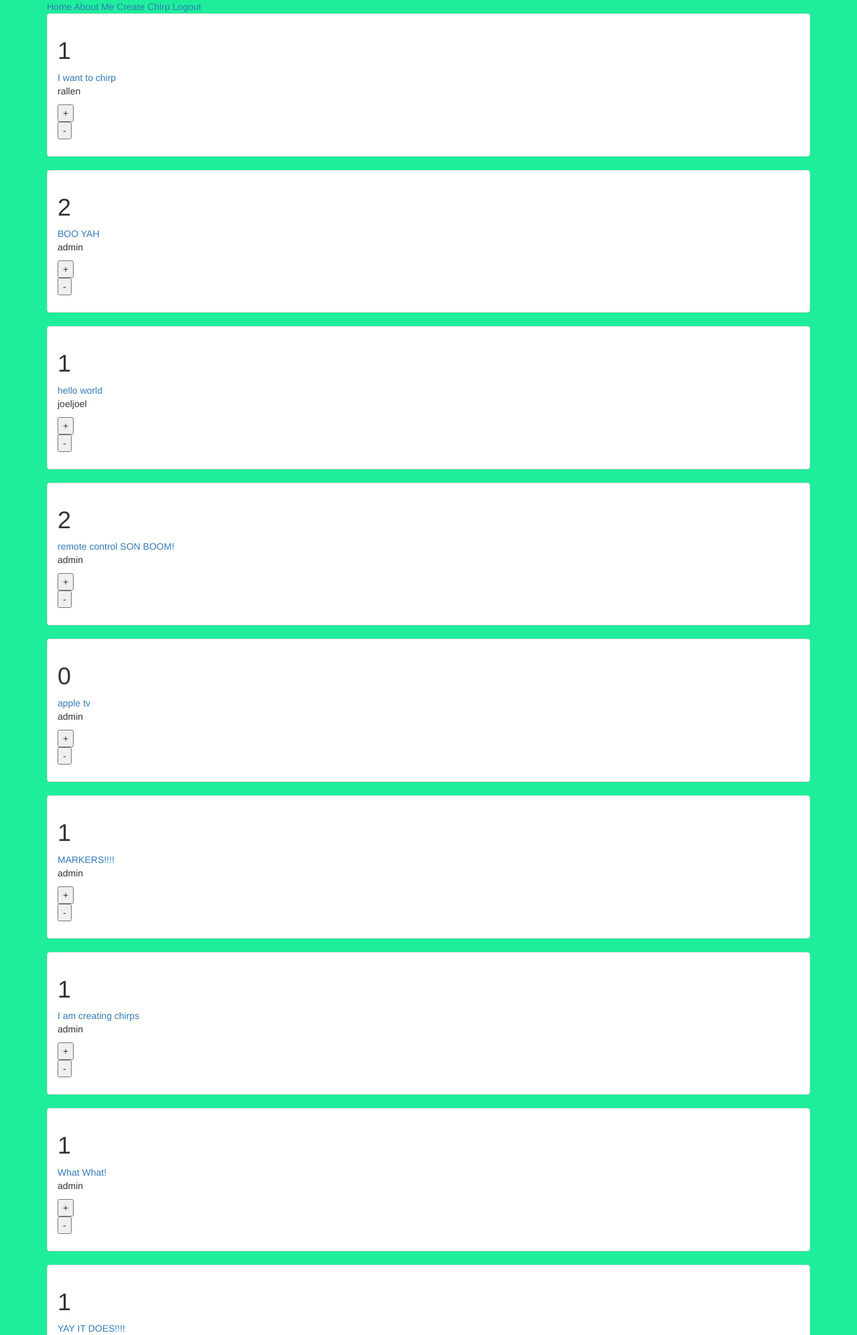
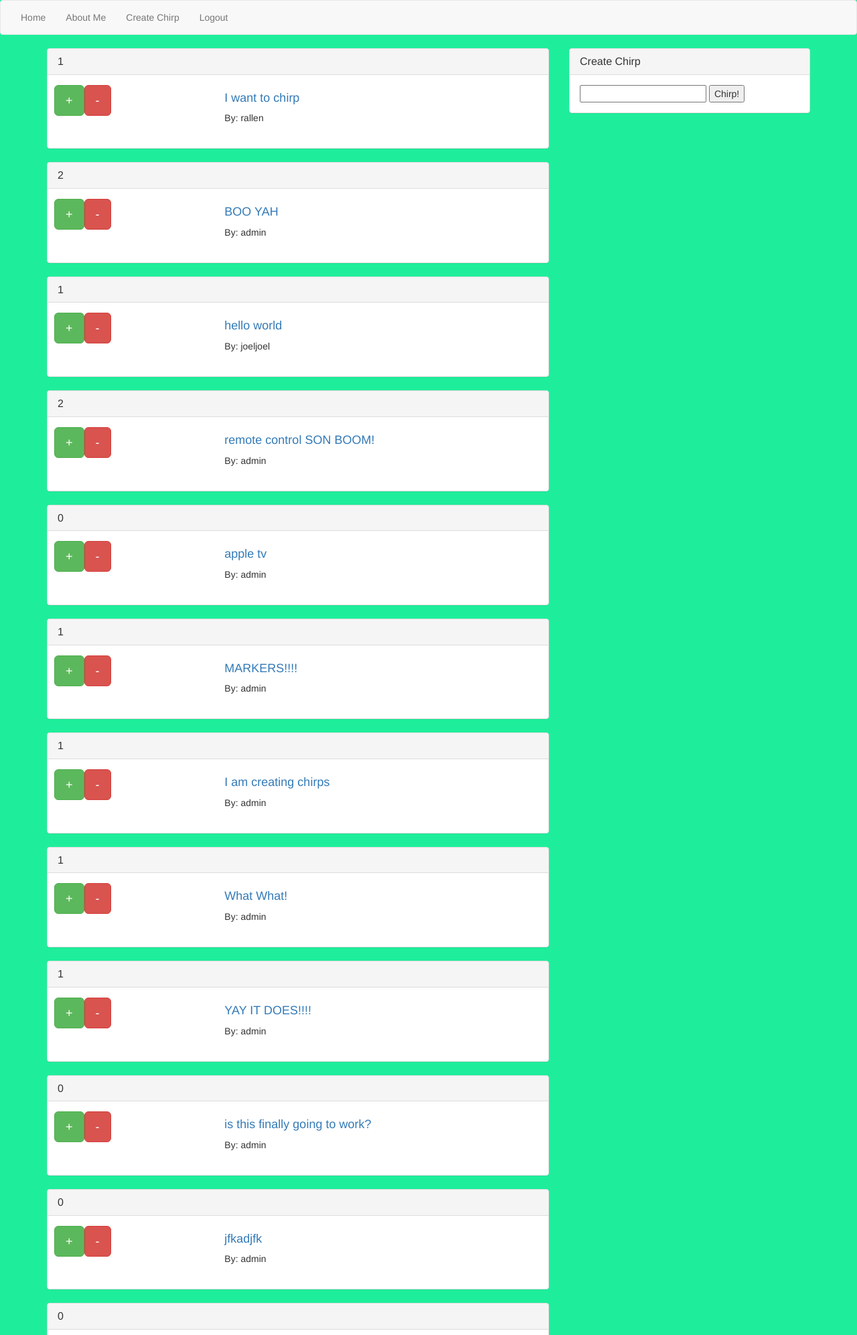
Before and after one commit to rallen0150/class_notes, a Django app: page / in a window 1280 px wide. Shown: the top 1994 px of the page at 67% size. Run offline with Django 3.2, Linux system fonts and the light colour scheme; a user stored in the database is signed in; data comes from the database, SQL or seed files in the repository; both versions use the stored data as it was after the commit; some libraries are stand-ins or nearby versions.

Commit message:
made the page into a grid view

```diff
--- a/week5/chirper2/templates/base.html
+++ b/week5/chirper2/templates/base.html
@@ -14,22 +14,27 @@
     </style>
   </head>
   <body>
+    <nav class="navbar navbar-default">
+      <div class="container-fluid">
+        <div class="nav navbar-nav">
+          <li><a href="{% url 'chirp_view' %}">Home</a></li>
+          <li><a href="{% url 'about_view' %}">About Me</a></li>
+          <li><a href="{% url 'chirp_create_view' %}">Create Chirp</a></li>
+          <li>{% if not request.user.is_authenticated %}
+            <a href="{% url 'user_create_view' %}">Create User</a>
+            <a href="{% url 'login' %}">Login</a>
+          {% else %}
+            <a href="{% url 'logout' %}?next={% url 'chirp_view' %}">Logout</a>
+          {% endif %}</li>
+        </div>
+      </div>
+    </nav>
+
     <div class="container">
-      <a href="{% url 'chirp_view' %}">Home</a>
-      <a href="{% url 'about_view' %}">About Me</a>
-      <a href="{% url 'chirp_create_view' %}">Create Chirp</a>
-      {% if not request.user.is_authenticated %}
-        <a href="{% url 'user_create_view' %}">Create User</a>
-        <a href="{% url 'login' %}">Login</a>
-      {% else %}
-        <a href="{% url 'logout' %}?next={% url 'chirp_view' %}">Logout</a>
-      {% endif %}
 
       {% block content %}
       {% endblock %}
-      {% block footer %}
-      footer stuff
-      {% endblock %}
+
     </div>
   </body>
 </html>
--- a/week5/chirper2/templates/chirps.html
+++ b/week5/chirper2/templates/chirps.html
@@ -1,27 +1,59 @@
 {% extends "base.html" %}
 
 {% block content %}
+<div class="row">
+  <div class="col-md-8">
     {% for chirp in object_list %}
     <div class="panel panel-default">
+        <div class="panel-heading">
+          <h3 class="panel-title">{{ chirp.score }}</h3>
+        </div>
       <div class="panel-body">
-    <h1>{{ chirp.score }}</h1>
-    <a href="{% url 'chirp_detail_view' chirp.id %}">{{ chirp.body }}</a>
-    <p>
-      {{ chirp.user }}
-    </p>
-    <p>
+        <div class="row">
+          <div class="col-md-4">
+            <div class="btn-toolbar" role="group">
               <form class="" action="{% url 'chirp_vote_view' chirp.id %}" method="post">
                   {% csrf_token %}
                   <input type="hidden" name="value" value="True">
-          <input type="submit" name="name" value="+">
+                  <input type="submit" name="name" value="+" class="btn btn-group btn-success btn-lg">
               </form>
               <form class="" action="{% url 'chirp_vote_view' chirp.id %}" method="post">
                 {% csrf_token %}
                 <input type="hidden" name="value" value="False">
-        <input type="submit" name="name" value="-">
+                <input type="submit" name="name" value="-" class="btn btn-group btn-danger btn-lg">
               </form>
+            </div>
+          </div>
+          <div class="col-md-8">
+            <h4><a href="{% url 'chirp_detail_view' chirp.id %}">{{ chirp.body }}</a></h4>
+            <p>
+              By: {{ chirp.user }}
+            </p>
+            <p>
+          </div>
+        </div>
         </p>
       </div>
     </div>
     {% endfor %}
+
+      </div>
+      <div class="col-md-4">
+          {% if request.user.is_authenticated %}
+          <div class="panel panel-default">
+              <div class="panel-heading">
+                  <h3 class="panel-title">Create Chirp</h3>
+              </div>
+              <div class="panel-body">
+                  <form class="" action="{% url 'chirp_create_view' %}" method="post">
+                      <input type="text" name="body" value="">
+                      <input type="submit" name="name" value="Chirp!">
+                      {% csrf_token %}
+                  </form>
+              </div>
+          </div>
+          {% endif %}
+  </div>
+</div>
+
 {% endblock %}
```
Also changed, not shown: week5/chirper2/db.sqlite3. Lines whose indentation alone changed are shown as unchanged.
